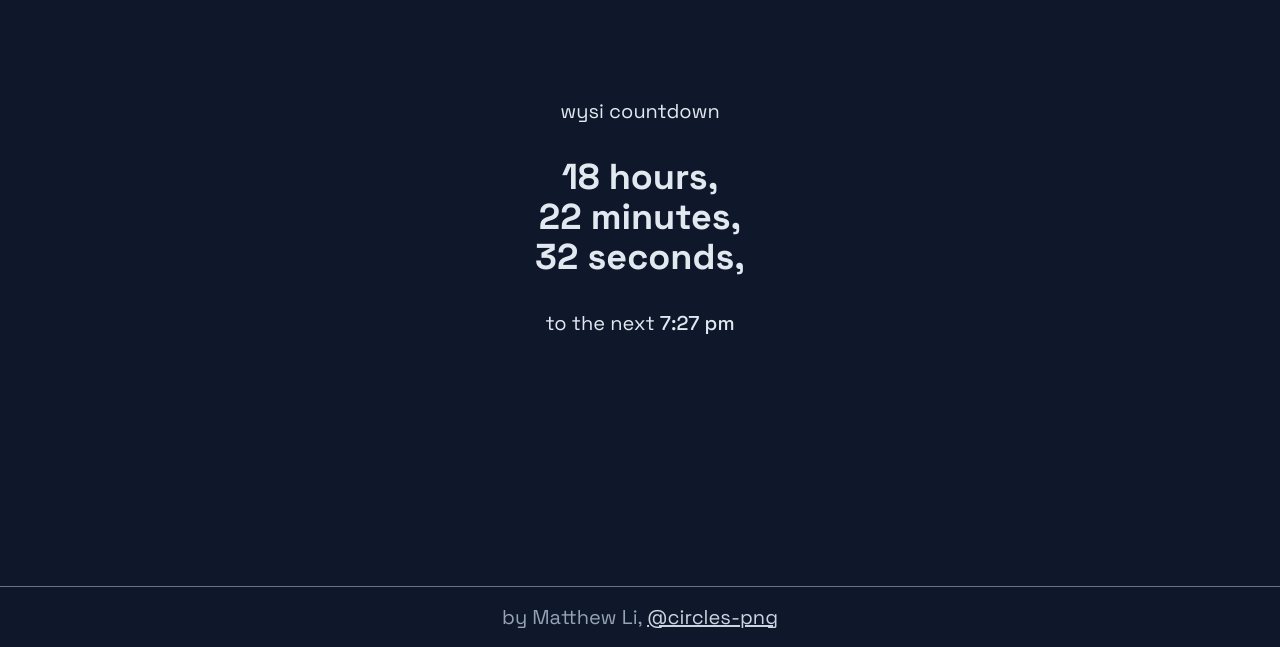
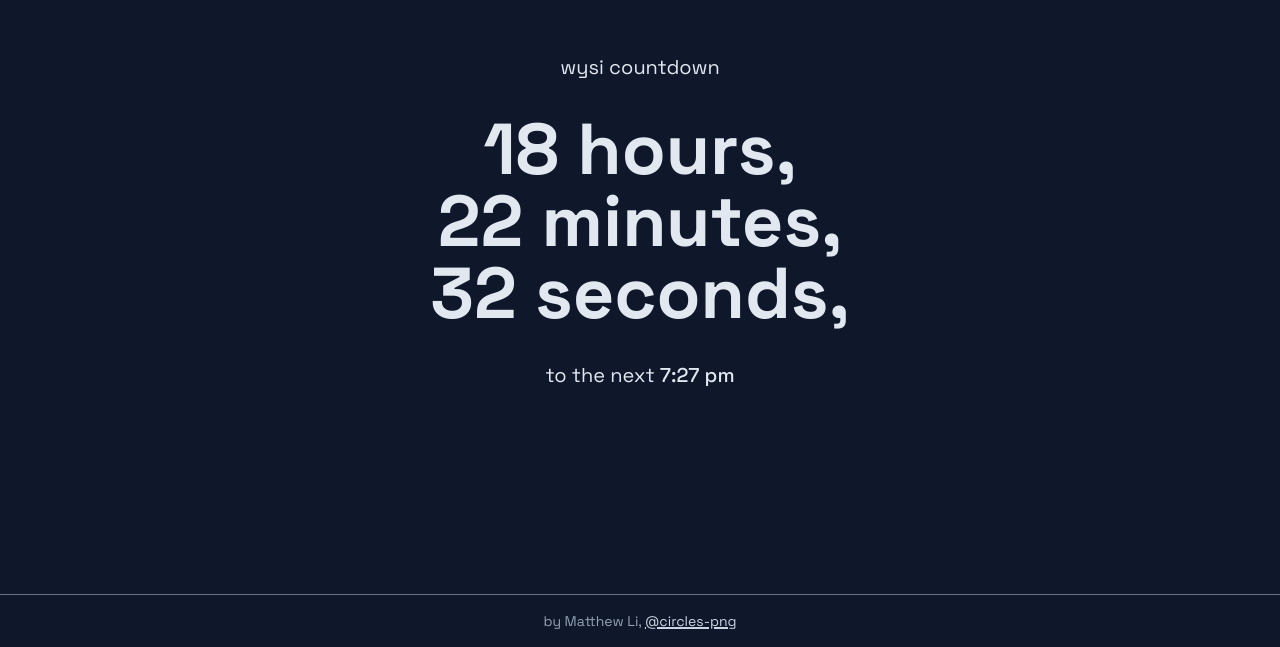
Before and after one commit to circles-png/wysi-countdown, a React (Vite) app: page / in a window 1280 px wide. Shown: the part 153-800 px from the top of the page. Built offline with nearby package versions, Linux system fonts and the light colour scheme.

Commit message:
update app

```diff
--- a/src/App.tsx
+++ b/src/App.tsx
@@ -32,16 +32,14 @@ const App = () => {
     <div className='h-full bg-slate-900 text-slate-200 text-xl text-center flex flex-col'>
       <div className='h-full grid place-content-center'>
         <div className='flex flex-col gap-8'>
-          <h1 className='text-xl'>wysi countdown</h1>
-          <span>
-            <span className='font-bold flex flex-col text-4xl'>
-              {time.split(', ').map((section, index) => <span className='after:content-[","]' key={index}>{section}</span>)}
-            </span>
+          <h1>wysi countdown</h1>
+          <span className='font-bold flex flex-col text-4xl sm:text-7xl'>
+            {time.split(', ').map((section, index) => <span className='after:content-[","]' key={index}>{section}</span>)}
           </span>
           <span>to the next <span className='font-medium'>7:27 pm</span></span>
         </div>
       </div>
-      <footer className='text-slate-400 border-t border-slate-500 p-4 grow-0 shrink text-md'>
+      <footer className='text-slate-400 border-t border-slate-500 p-4 grow-0 shrink text-sm'>
         by Matthew Li, <a
           href='https://github.com/circles-png'
           className='underline decoration-2 text-slate-300'
```
